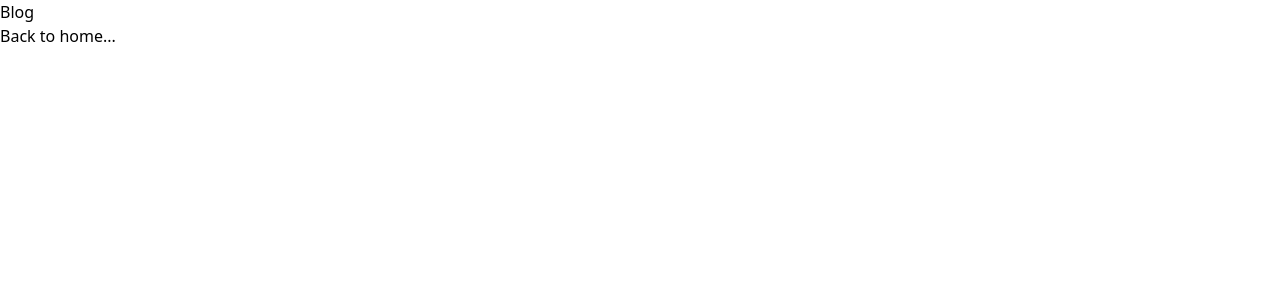
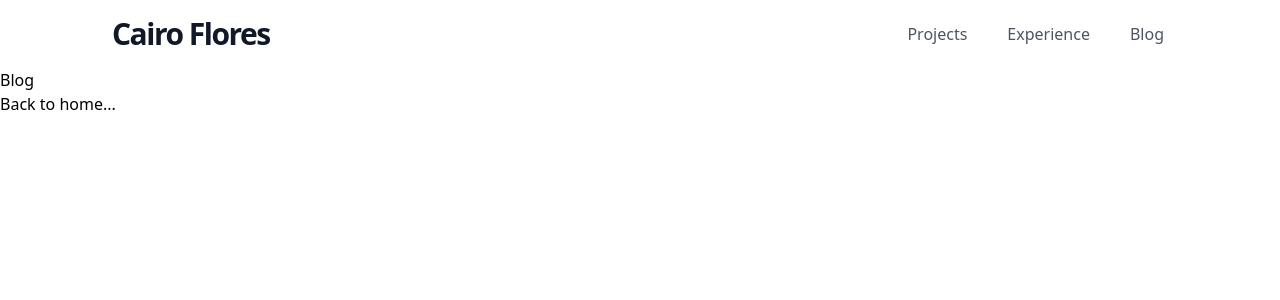
Before and after one commit to cai-py/cairo-flores, a Next.js app: page /blog in a window 1280 px wide. Shown: the top 300 px of the page. Built offline with nearby package versions, Linux system fonts and the light colour scheme.

Commit message:
add navbar

```diff
--- a/pages/blog.js
+++ b/pages/blog.js
@@ -1,9 +1,11 @@
 import Layout from '../components/layout'
+import Navbar from '../components/navbar'
 
 const Blog = () => {
     return (
-        <div>
+        <div className='blogPage'>
             <Layout>
+                <Navbar/>
                 <h1>Blog</h1>
             </Layout>
         </div>
```
